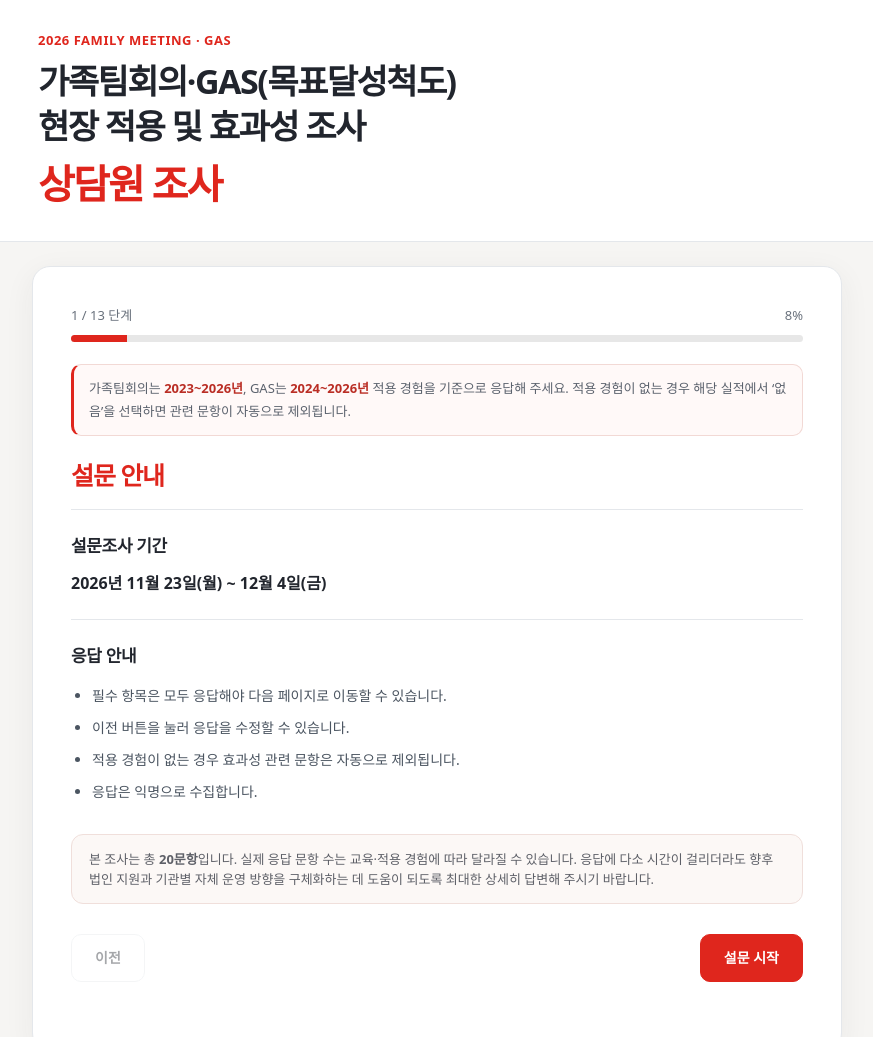
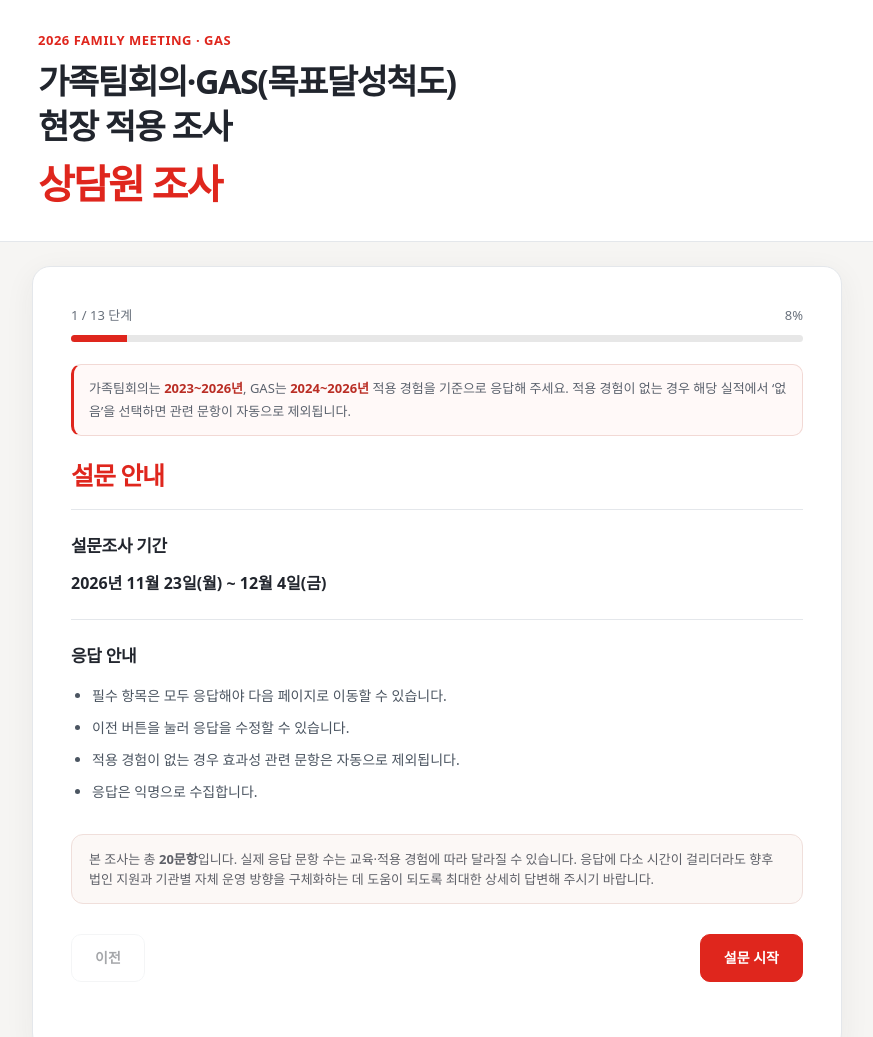
Before and after one commit to fomhr/savethemove, a plain HTML site: page survey-2026/counselor/index.html in a window 1280 px wide. Shown: the top 1037 px of the page, without its empty margins (203-1076 px from the left). Drawn offline with Linux system fonts and the light colour scheme.

Commit message:
Update counselor survey heading

```diff
--- a/survey-2026/counselor/index.html
+++ b/survey-2026/counselor/index.html
@@ -4,7 +4,7 @@
 <link rel="stylesheet" href="../style.css?v=20261120-1"></head>
 <body data-role="상담원">
 <header class="hero"><div class="hero-inner"><div class="eyebrow">2026 FAMILY MEETING · GAS</div>
-<h1>가족팀회의·GAS(목표달성척도)<br>현장 적용 및 효과성 조사</h1><div class="subtitle">상담원 조사</div>
+<h1>가족팀회의·GAS(목표달성척도)<br>현장 적용 조사</h1><div class="subtitle">상담원 조사</div>
 
 </div></header>
 <main class="wrap"><div class="panel">
```
